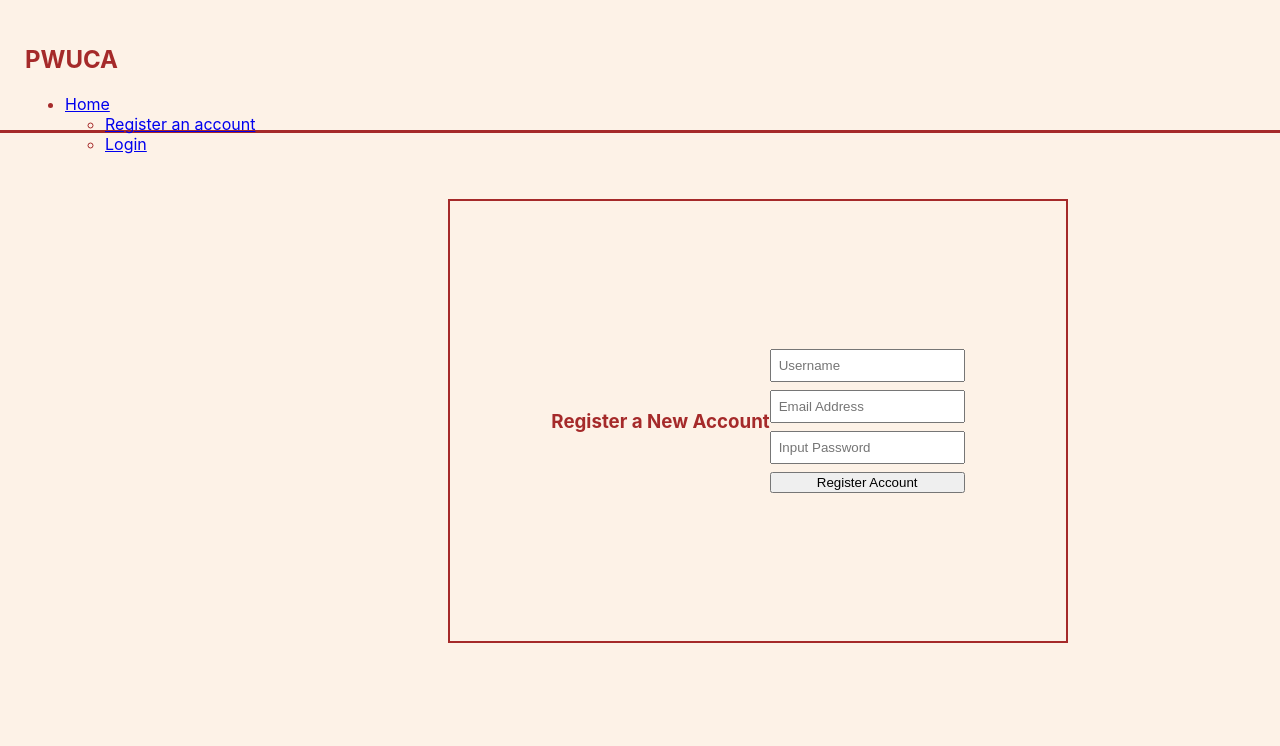
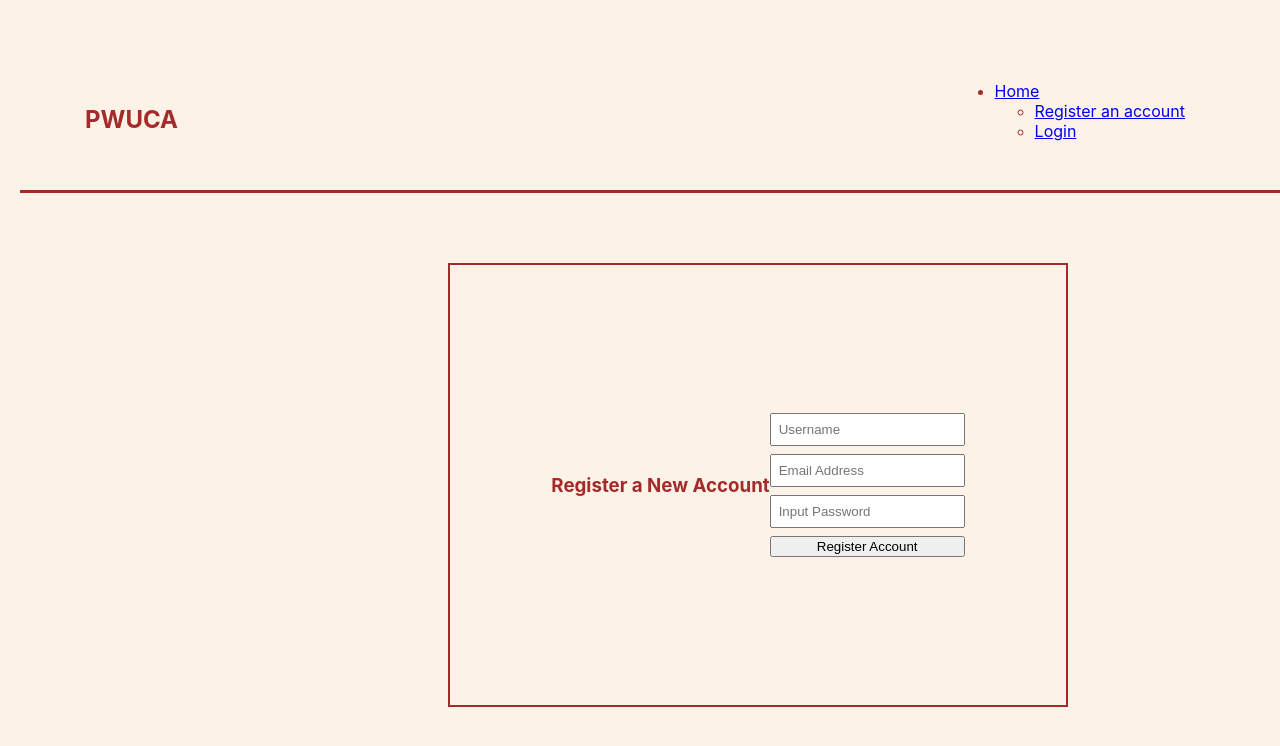
Before and after one commit to Nalundquist/Pwuca, a React (Create React App) app: page /register in a window 1280 px wide. Shown: the top 746 px of the page. Built offline with nearby package versions, Linux system fonts and the light colour scheme; no server answers.

Commit message:
modify header css; change useNavigate to usenavigate

```diff
--- a/src/components/App.js
+++ b/src/components/App.js
@@ -99,6 +99,13 @@ function App(){
         onClickUserSignIn={userSignIn}/>} />
       <Route path="/" element ={<p>You have not registered</p>} />
     </React.Fragment>
+  } else {
+    visibleBody =
+    <React.Fragment>
+      <Route path="/" element={<BodyControl />} />
+      <Route path="/user-cp" element={<UserCP />} />
+    </React.Fragment>
+
   }
 
 	return(
@@ -108,14 +115,8 @@ function App(){
           {errorCode != null ? <p> {errorCode}</p> : null}
           {errorMessage != null ? <p>{errorMessage}</p> : null}
         </div>
-          <p>{email}</p>
-          <p>{password}</p>
         <Routes>
 				  {visibleBody}
-          <Route path="/" element={<BodyControl />} />
-          {user
-            ? <Route path="/user-cp" element={<UserCP />} />
-            : <Route path="/not-found" element={<NotFound />} /> }
         </Routes>
 			</Router>
 	)
--- a/src/components/CreateUser.js
+++ b/src/components/CreateUser.js
@@ -60,7 +60,7 @@ function CreateUser(props){
 					placeholder="Input Password" />
 				<button
 					onClick={onClickRegisterEmailPass}
-					useNavigate="/">Register Account</button>
+					usenavigate="/">Register Account</button>
 			</div>
 		</div>
 	)
--- a/src/components/Header.js
+++ b/src/components/Header.js
@@ -9,15 +9,22 @@ function Header(props){
 	const headerStyle = {
 		borderBottom: '3px solid brown',
 		width: '100%',
-		height: '10vh',
+		height: '15vh',
+		margin: '20px',
 		padding: '25px',
-		color: 'brown'
+		color: 'brown',
+		display: 'flex',
+		flexDirection: 'row',
+		justifyContent: 'space-between'
 	}
 	const leftHeaderStyle = {
-		align: 'left'
+		margin: '20px',
+		padding: '20px'
+
 	}
 	const userToolbarStyle = {
-		align: 'right'
+		margin: '20px',
+		paddingRight: '120px'
 	}
 
 	let visibleHeader;
@@ -35,9 +42,8 @@ function Header(props){
 	} else{
 		visibleHeader =
 		<React.Fragment>
-			<h4>Hello, {auth.currentUser.displayName}</h4>
 			<li>
-				<Link to="/user-cp">Your Control Panel</Link>
+				<Link to="/user-cp">Control Panel</Link>
 			</li>
 			<li>
 				<Link onClick={props.logOut}>Log Out</Link>
@@ -51,6 +57,7 @@ function Header(props){
 				<h2>PWUCA</h2>
 			</div>
 			<div style={userToolbarStyle}>
+			{user != null ? <h4>Hello, {auth.currentUser.displayName}</h4> : null}
 				<ul>
 					<li>
 						<Link to="/">Home</Link>
--- a/src/components/SignIn.js
+++ b/src/components/SignIn.js
@@ -52,7 +52,7 @@ function SignIn(props){
 					placeholder="Input Password" />
 				<button
 					onClick={onClickUserSignIn}
-					useNavigate="/">Sign In</button>
+					usenavigate="/">Sign In</button>
 			</div>
 		</div>
 	)
```
